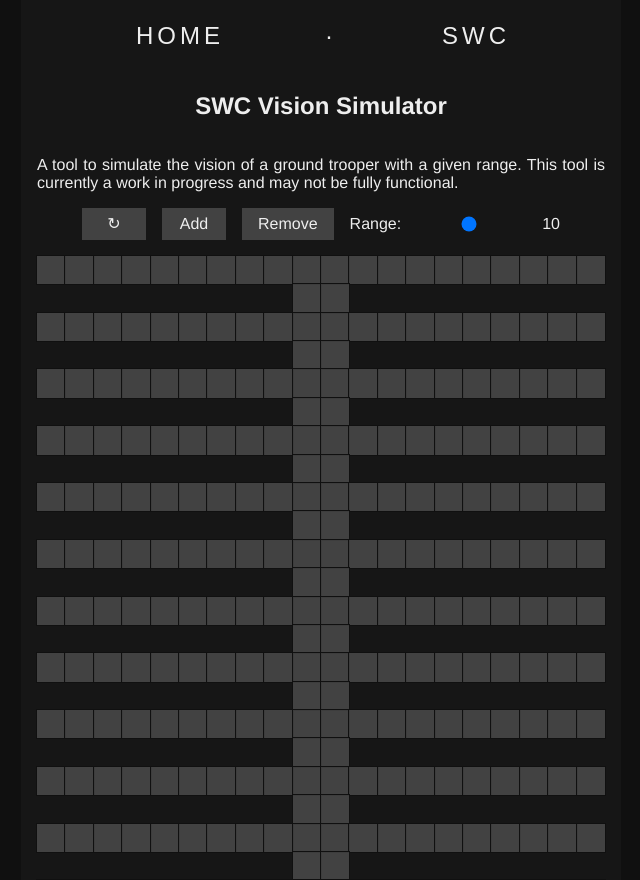
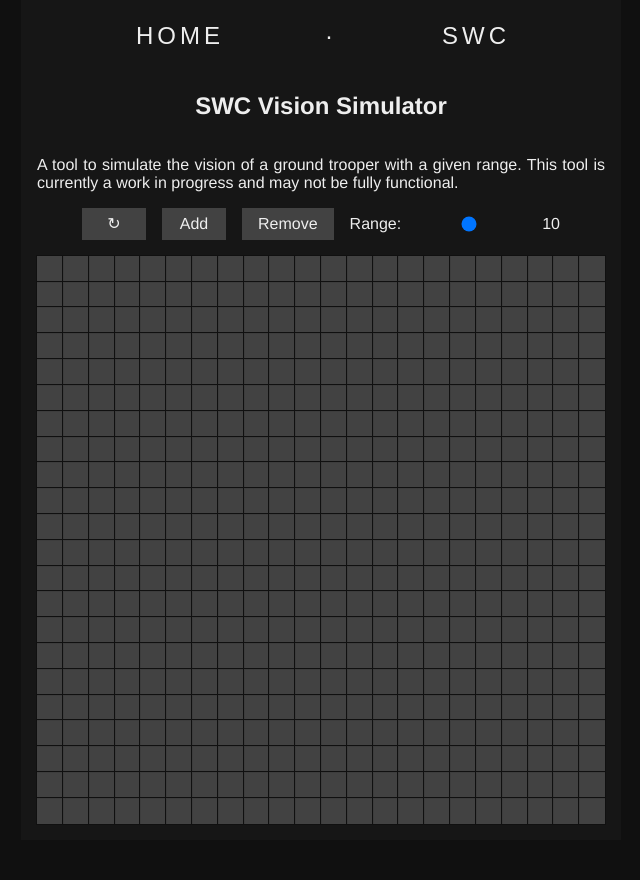
Before and after one commit to code-syl/syl.red, a PHP site: page /nav/swc/vision_sim/ in a window 1280 px wide. Shown: the top 880 px of the page, without its empty margins (319-959 px from the left). After the commit the page ends 824 px from the top, so only its background shows below. Run offline with PHP 8.4, Linux system fonts and the light colour scheme.

Commit message:
Update styles.css

```diff
--- a/nav/swc/vision_sim/styles.css
+++ b/nav/swc/vision_sim/styles.css
@@ -17,7 +17,7 @@
 }
 
 #vision-sim .canvas .row .tile {
-    min-width: calc(100% / 20);
+    min-width: calc(100% / 22);
     aspect-ratio: 1 / 1;
     background-color: var(--white-backdrop);
     outline: 1px solid var(--black);
```
